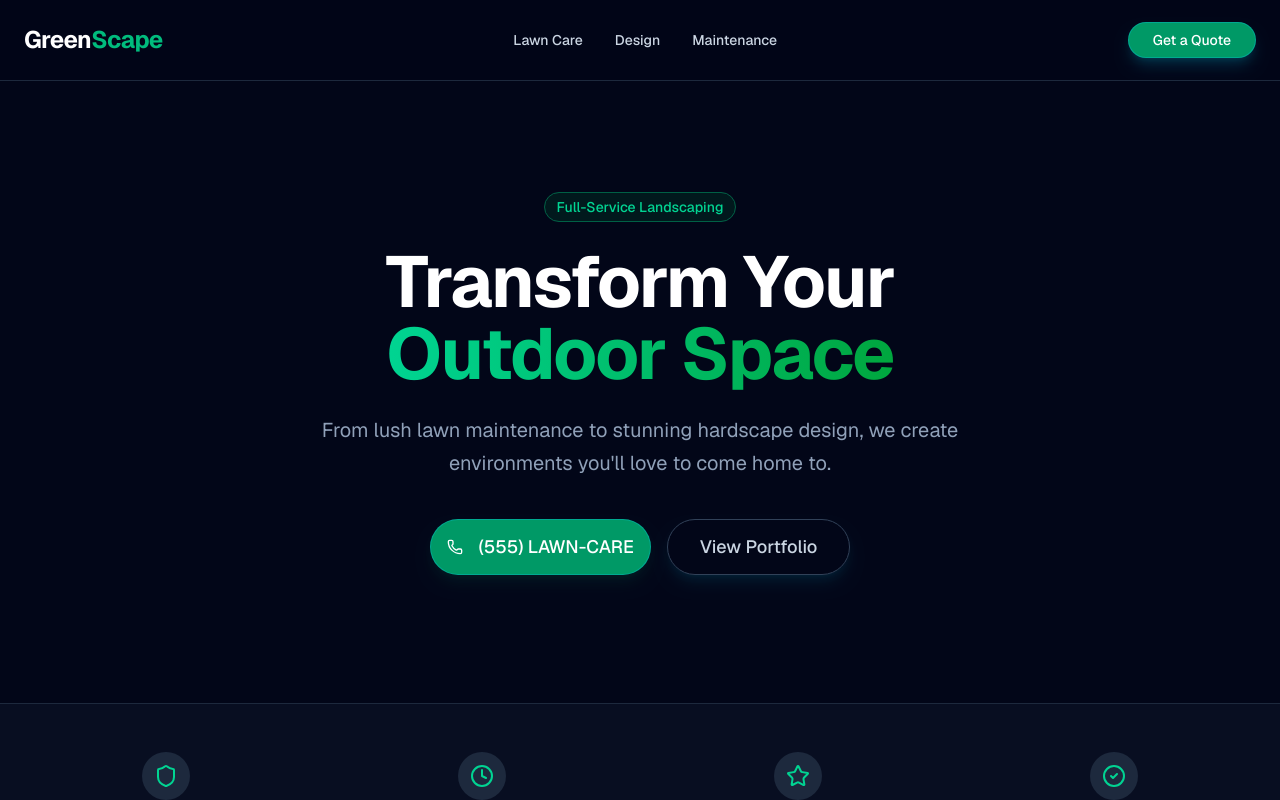
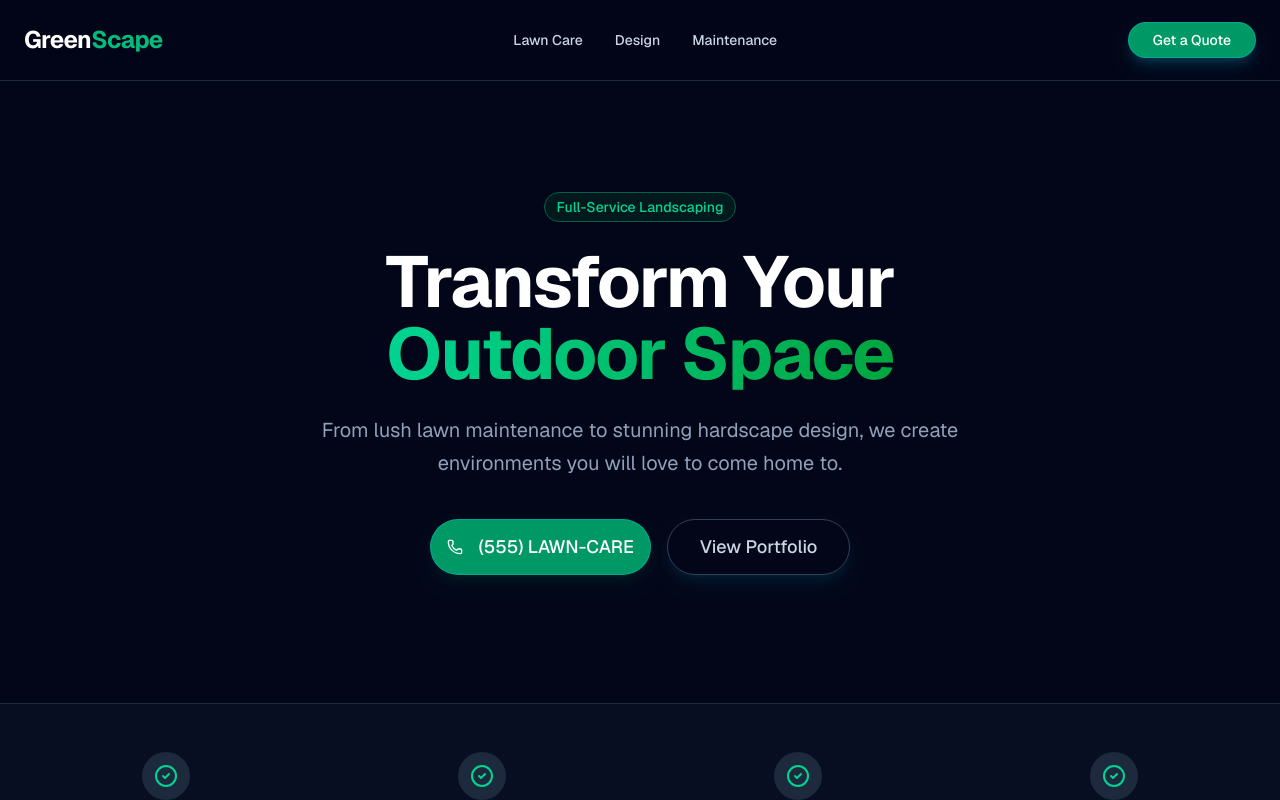
Before and after one commit to fluttershygir/template-landscaping, a Next.js app: page / in a window 1280 px wide. Shown: the top 800 px of the page. Built offline with nearby package versions, Linux system fonts and the light colour scheme.

Commit message:
fix: remove use client and framer-motion

```diff
--- a/app/page.tsx
+++ b/app/page.tsx
@@ -1,16 +1,12 @@
-"use client";
-
-import { motion } from "framer-motion";
 import { Button } from "@/components/ui/button";
-import { CheckCircle2, Phone, ArrowRight, Shield, Clock, Flower2, Star, Trees } from "lucide-react";
+import { CheckCircle2, Phone, ArrowRight, Flower2, Trees } from "lucide-react";
 import Link from "next/link";
 import { Card, CardContent, CardHeader, CardTitle, CardDescription } from "@/components/ui/card";
 
-export default function Home() {
+export default function HomePage() {
   return (
-    <div className="min-h-screen bg-slate-950 text-slate-50 font-sans selection:bg-emerald-500/30">
+    <div className="min-h-screen bg-slate-950 text-slate-50 font-sans">
 
-      {/* HEADER */}
       <header className="fixed top-0 w-full z-50 bg-slate-950/80 backdrop-blur-md border-b border-slate-800">
         <div className="container mx-auto px-6 h-20 flex items-center justify-between">
           <div className="text-2xl font-bold tracking-tight text-white">
@@ -21,23 +17,15 @@ export default function Home() {
             <Link href="#" className="text-sm font-medium text-slate-300 hover:text-emerald-400 transition-colors">Design</Link>
             <Link href="#" className="text-sm font-medium text-slate-300 hover:text-emerald-400 transition-colors">Maintenance</Link>
           </div>
-          <Button className="bg-emerald-600 hover:bg-emerald-500 text-white rounded-full px-6 transition-all hover:scale-105">
+          <Button className="bg-emerald-600 hover:bg-emerald-500 text-white rounded-full px-6">
             Get a Quote
           </Button>
         </div>
       </header>
 
-      {/* HERO SECTION */}
       <section className="relative pt-32 pb-20 md:pt-48 md:pb-32 overflow-hidden">
-        {/* Background Gradients */}
         <div className="absolute top-0 left-1/2 -translate-x-1/2 w-[1000px] h-[500px] bg-emerald-900/20 rounded-full blur-[100px] -z-10" />
-
         <div className="container mx-auto px-6 text-center max-w-4xl">
-          <motion.div
-            initial={{ opacity: 0, y: 20 }}
-            animate={{ opacity: 1, y: 0 }}
-            transition={{ duration: 0.5 }}
-          >
           <span className="inline-block py-1 px-3 rounded-full bg-emerald-950/50 border border-emerald-800 text-emerald-400 text-sm font-medium mb-6">
             Full-Service Landscaping
           </span>
@@ -48,7 +36,7 @@ export default function Home() {
             </span>
           </h1>
           <p className="text-xl text-slate-400 mb-10 max-w-2xl mx-auto leading-relaxed">
-              From lush lawn maintenance to stunning hardscape design, we create environments you'll love to come home to.
+            From lush lawn maintenance to stunning hardscape design, we create environments you will love to come home to.
           </p>
           <div className="flex flex-col sm:flex-row gap-4 justify-center">
             <Button size="lg" className="h-14 px-8 text-lg rounded-full bg-emerald-600 hover:bg-emerald-500 text-white shadow-lg shadow-emerald-900/20">
@@ -58,67 +46,44 @@ export default function Home() {
               View Portfolio
             </Button>
           </div>
-          </motion.div>
         </div>
       </section>
 
-      {/* FEATURES/STATS */}
       <section className="py-12 bg-slate-900/50 border-y border-slate-800">
         <div className="container mx-auto px-6 grid grid-cols-2 md:grid-cols-4 gap-8">
-            {[
-                { icon: Shield, label: "Satisfaction Guarantee" },
-                { icon: Clock, label: "Reliable Schedule" },
-                { icon: Star, label: "Top Rated Service" },
-                { icon: CheckCircle2, label: "Eco-Friendly" }
-            ].map((item, i) => (
+          {(["Satisfaction Guarantee", "Reliable Schedule", "Top Rated Service", "Eco-Friendly"] as string[]).map((label, i) => (
             <div key={i} className="flex flex-col items-center justify-center gap-3 text-center">
               <div className="p-3 rounded-full bg-slate-800 text-emerald-400">
-                        <item.icon size={24} />
+                <CheckCircle2 size={24} />
               </div>
-                    <span className="font-semibold text-slate-200">{item.label}</span>
+              <span className="font-semibold text-slate-200">{label}</span>
             </div>
           ))}
         </div>
       </section>
 
-      {/* SERVICES GRID */}
       <section className="py-24">
         <div className="container mx-auto px-6">
           <div className="text-center mb-16">
             <h2 className="text-3xl md:text-5xl font-bold mb-4">Our Services</h2>
             <p className="text-slate-400 max-w-2xl mx-auto">Complete property care and enhancement.</p>
           </div>
-
           <div className="grid md:grid-cols-3 gap-8">
-                {[
-                    {
-                        title: "Lawn Maintenance",
-                        desc: "Weekly mowing, fertilization, and weed control to keep your grass thick and green.",
-                        icon: Flower2
-                    },
-                    {
-                        title: "Landscape Design",
-                        desc: "Custom garden planning, planting, and hardscaping including patios and walkways.",
-                        icon: Trees
-                    },
-                    {
-                        title: "Seasonal Cleanup",
-                        desc: "Spring and fall debris removal, mulching, and pruning to prepare for the season.",
-                        icon: CheckCircle2
-                    },
-                ].map((service, i) => (
+            {([
+              { title: "Lawn Maintenance", desc: "Weekly mowing, fertilization, and weed control to keep your grass thick and green.", icon: Flower2 },
+              { title: "Landscape Design", desc: "Custom garden planning, planting, and hardscaping including patios and walkways.", icon: Trees },
+              { title: "Seasonal Cleanup", desc: "Spring and fall debris removal, mulching, and pruning to prepare for the season.", icon: CheckCircle2 },
+            ] as { title: string; desc: string; icon: React.ElementType }[]).map((service, i) => (
               <Card key={i} className="bg-slate-900 border-slate-800 hover:border-emerald-500/50 transition-colors group">
                 <CardHeader>
-                            <div className="w-12 h-12 rounded-lg bg-slate-800 text-emerald-400 flex items-center justify-center mb-4 group-hover:bg-emerald-950/50 transition-colors">
+                  <div className="w-12 h-12 rounded-lg bg-slate-800 text-emerald-400 flex items-center justify-center mb-4">
                     <service.icon size={24} />
                   </div>
                   <CardTitle className="text-xl text-slate-100">{service.title}</CardTitle>
                 </CardHeader>
                 <CardContent>
-                            <CardDescription className="text-slate-400 mb-6">
-                                {service.desc}
-                            </CardDescription>
-                            <div className="flex items-center text-sm font-medium text-emerald-400 group-hover:translate-x-1 transition-transform cursor-pointer">
+                  <CardDescription className="text-slate-400 mb-6">{service.desc}</CardDescription>
+                  <div className="flex items-center text-sm font-medium text-emerald-400 cursor-pointer">
                     Learn more <ArrowRight className="ml-2 h-4 w-4" />
                   </div>
                 </CardContent>
@@ -128,7 +93,6 @@ export default function Home() {
         </div>
       </section>
 
-      {/* CTA SECTION */}
       <section className="py-24 relative overflow-hidden">
         <div className="absolute inset-0 bg-emerald-600/10" />
         <div className="container mx-auto px-6 relative z-10 text-center">
@@ -141,7 +105,6 @@ export default function Home() {
           </Button>
         </div>
       </section>
-
     </div>
   );
 }
```
Lines whose indentation alone changed are shown as unchanged.
